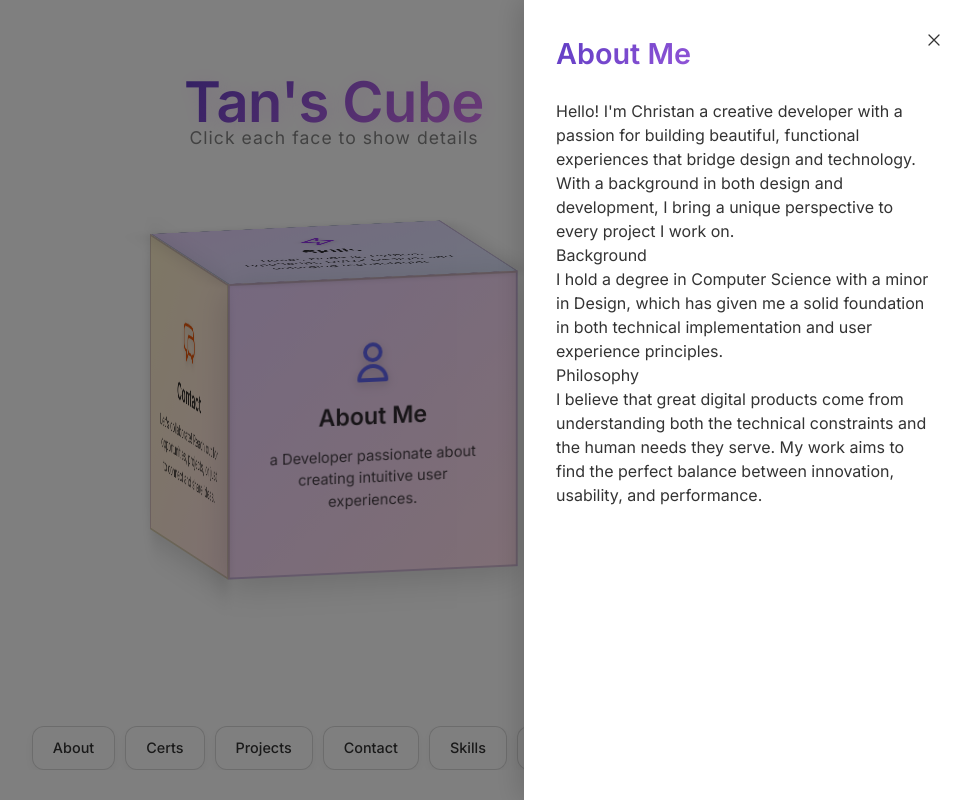
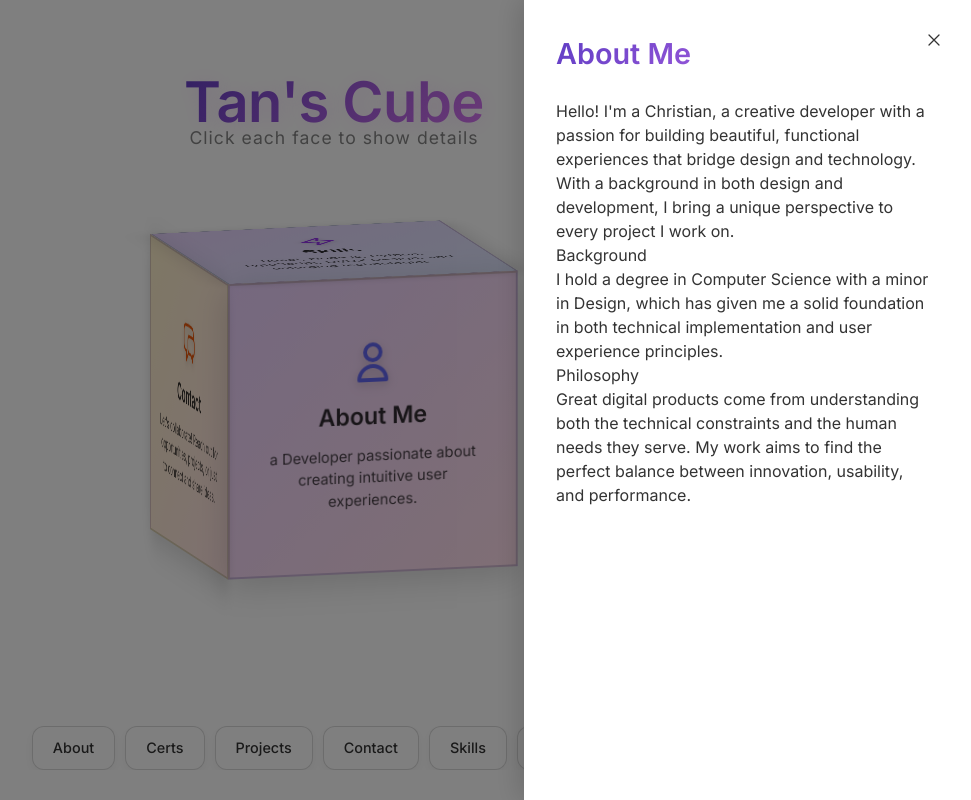
Before and after one commit to ChristianBuena/Tan-s-Cube, a plain HTML site: page index.html in a window 1280 px wide. Both pictures are taken after a click on the element 678 px from the left and 425 px from the top of the page. Shown: the whole page, without its empty margins (306-1277 px from the left). Drawn offline with nearby package versions, Linux system fonts and the light colour scheme.

Commit message:
Update index.html

```diff
--- a/index.html
+++ b/index.html
@@ -82,7 +82,7 @@
                         </svg>
                     </div>
                     <h2 class="face-title">Experience</h2>
-                    <p class="face-content">4+ years building scalable website, leading peers, and delivering impactful digital solutions.</p>
+                    <p class="face-content">4 years building scalable websites, leading peers, and delivering impactful digital solutions.</p>
                 </div>
             </div>
         </div>
@@ -100,12 +100,12 @@
                 <div class="modal-content" id="modal-about">
                     <h2>About Me</h2>
                     <div class="modal-body">
-                        <p>Hello! I'm Christan a creative developer with a passion for building beautiful, functional experiences that bridge design and technology.</p>
+                        <p>Hello! I'm a Christian, a creative developer with a passion for building beautiful, functional experiences that bridge design and technology.</p>
                         <p>With a background in both design and development, I bring a unique perspective to every project I work on.</p>
                         <h3>Background</h3>
                         <p>I hold a degree in Computer Science with a minor in Design, which has given me a solid foundation in both technical implementation and user experience principles.</p>
                         <h3>Philosophy</h3>
-                        <p>I believe that great digital products come from understanding both the technical constraints and the human needs they serve. My work aims to find the perfect balance between innovation, usability, and performance.</p>
+                        <p> Great digital products come from understanding both the technical constraints and the human needs they serve. My work aims to find the perfect balance between innovation, usability, and performance.</p>
                     </div>
                 </div>
 
```
